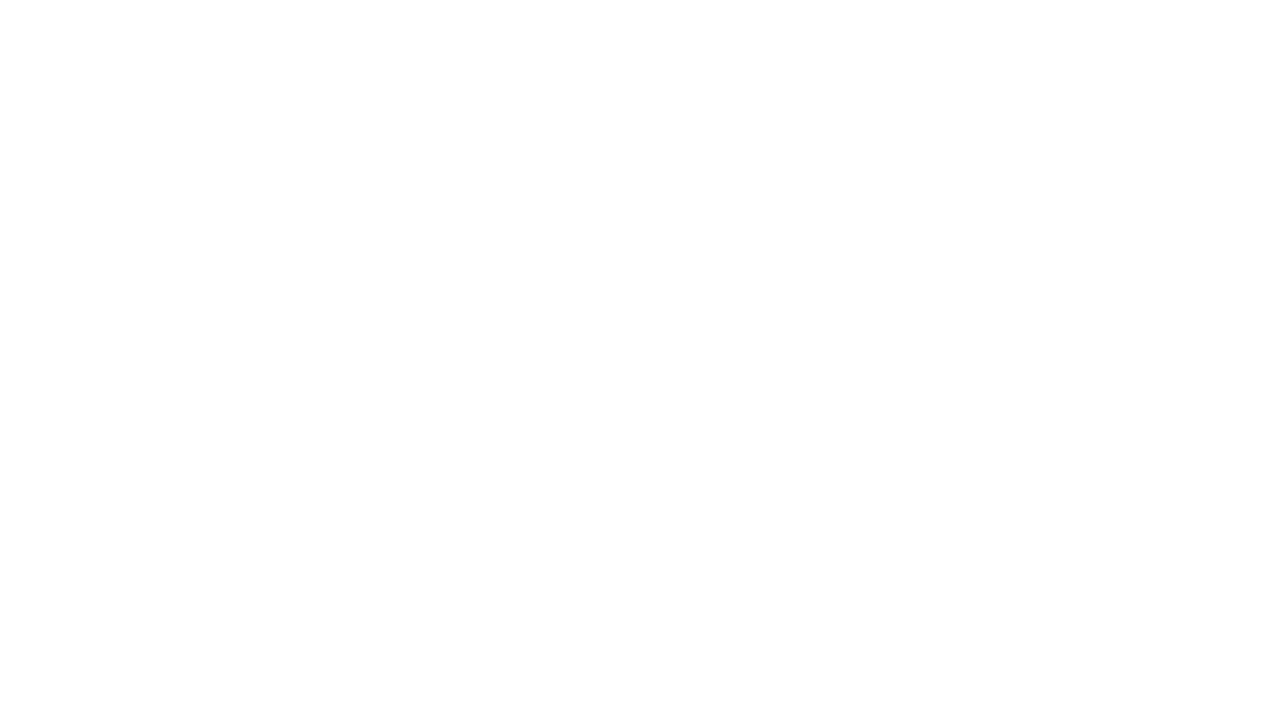
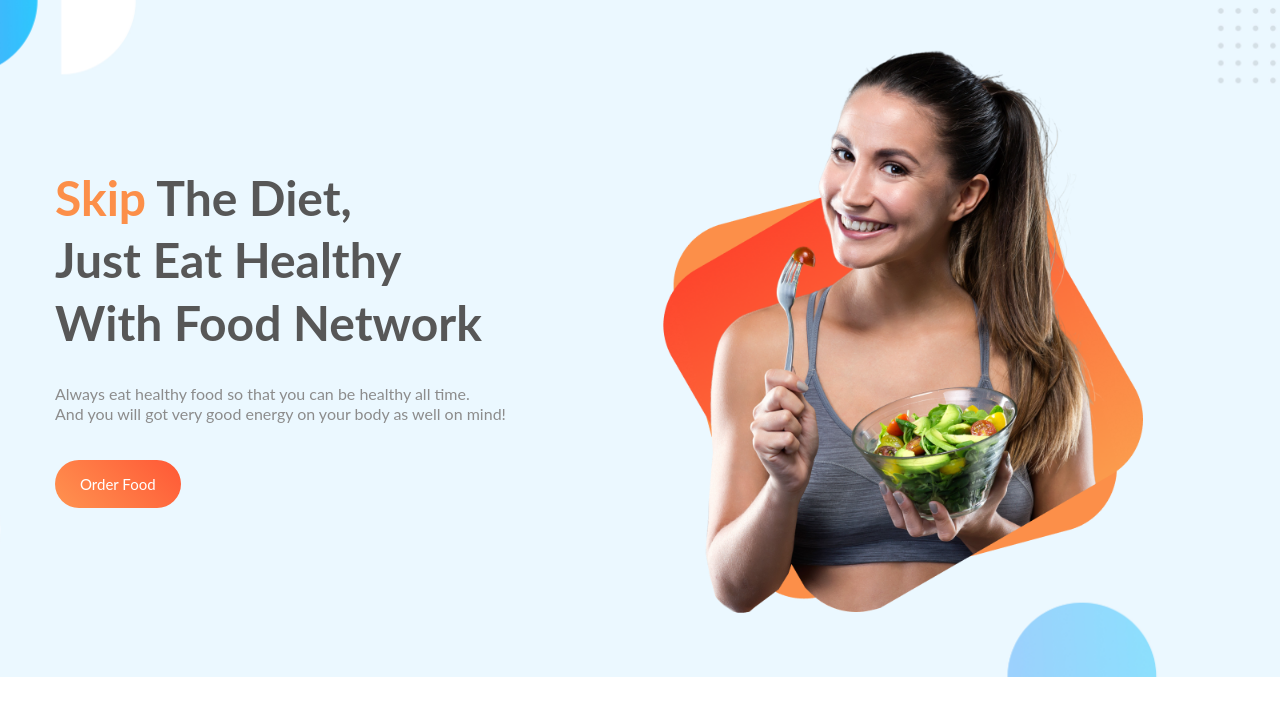
Before and after one commit to najir19/food-network, a plain HTML site: page index.html in a window 1280 px wide. Drawn offline with Linux system fonts and the light colour scheme.

Commit message:
banner done

```diff
--- a/css/style.css
+++ b/css/style.css
@@ -0,0 +1,55 @@
+* {
+  margin: 0;
+  padding: 0;
+}
+@import url("https://fonts.googleapis.com/css2?family=Lato:wght@300;400;700&display=swap");
+body {
+  font-family: "Lato", sans-serif;
+}
+.container {
+  width: 1170px;
+  margin: 0 auto;
+}
+section.banner-area {
+  padding: 3% 0;
+  background-image: url(../img/shapes/Frame\ 57.jpg);
+  background-position: center;
+  background-repeat: no-repeat;
+  background-size: cover;
+}
+.inner-banner {
+  display: flex;
+}
+.half-width.left-w {
+  margin-top: 11%;
+}
+.half-width {
+  width: 50%;
+}
+.half-width img {
+  width: 90%;
+}
+.half-width h1 {
+  color: #575757;
+  font-size: 48px;
+  font-weight: 700;
+  line-height: 1.3em;
+}
+.half-width h1 span {
+  color: #fc8f49;
+}
+.half-width p {
+  color: #8c8c8c;
+  padding: 5% 0;
+  line-height: 1.3em;
+}
+a.order-btn {
+  text-decoration: none;
+  font-size: 15px;
+  background-image: linear-gradient(45deg, #ff9350, #ff5836);
+  color: #fff;
+  padding: 15px 25px;
+  border-radius: 25px;
+  margin-top: 1%;
+  display: inline-block;
+}
--- a/index.html
+++ b/index.html
@@ -5,6 +5,28 @@
     <meta http-equiv="X-UA-Compatible" content="IE=edge" />
     <meta name="viewport" content="width=device-width, initial-scale=1.0" />
     <title>Food Network</title>
+    <link rel="stylesheet" href="css/style.css" />
   </head>
-  <body></body>
+  <body>
+    <section class="banner-area">
+      <div class="container">
+        <div class="inner-banner">
+          <div class="half-width left-w">
+            <h1>
+              <span>Skip</span> The Diet, <br />Just Eat Healthy <br />With Food
+              Network
+            </h1>
+            <p>
+              Always eat healthy food so that you can be healthy all time.<br />
+              And you will got very good energy on your body as well on mind!
+            </p>
+            <a href="#" class="order-btn">Order Food</a>
+          </div>
+          <div class="half-width right-w">
+            <img src="img/female/Group 8425.png" alt="" />
+          </div>
+        </div>
+      </div>
+    </section>
+  </body>
 </html>
```
